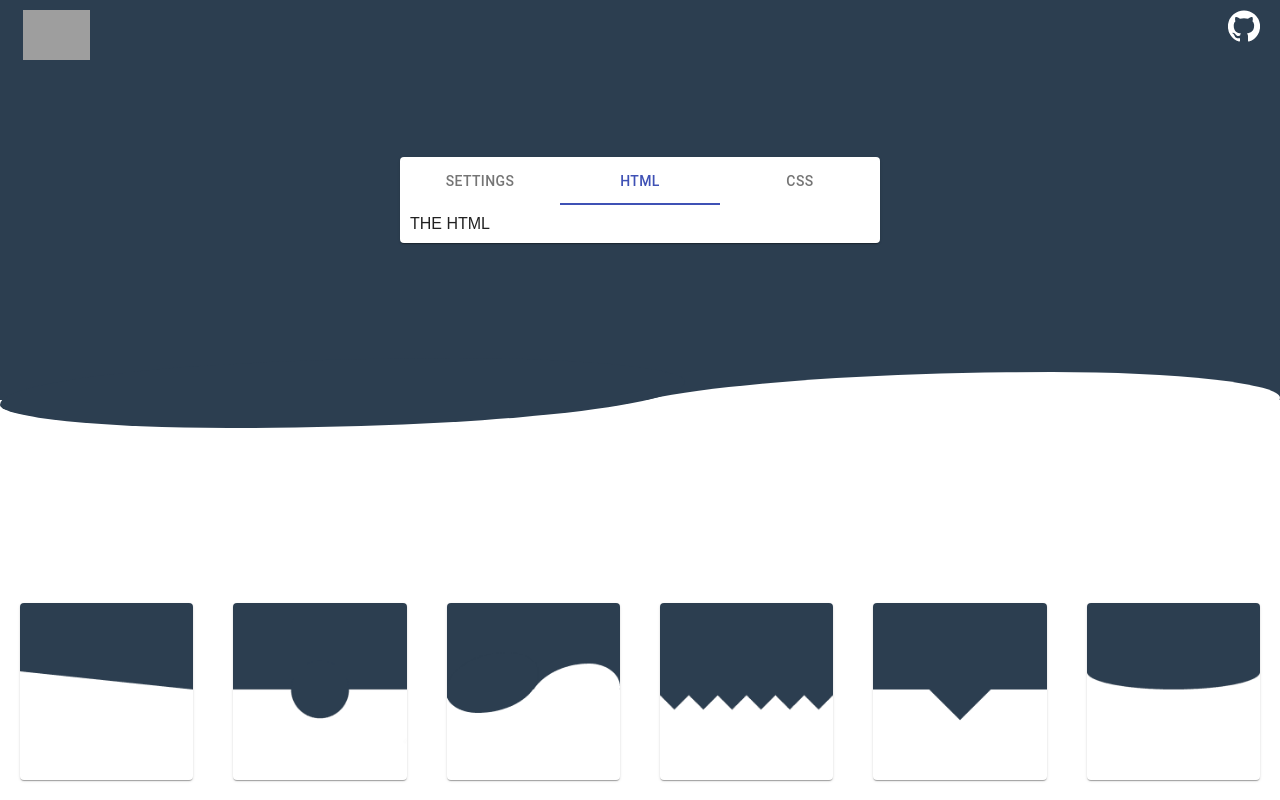
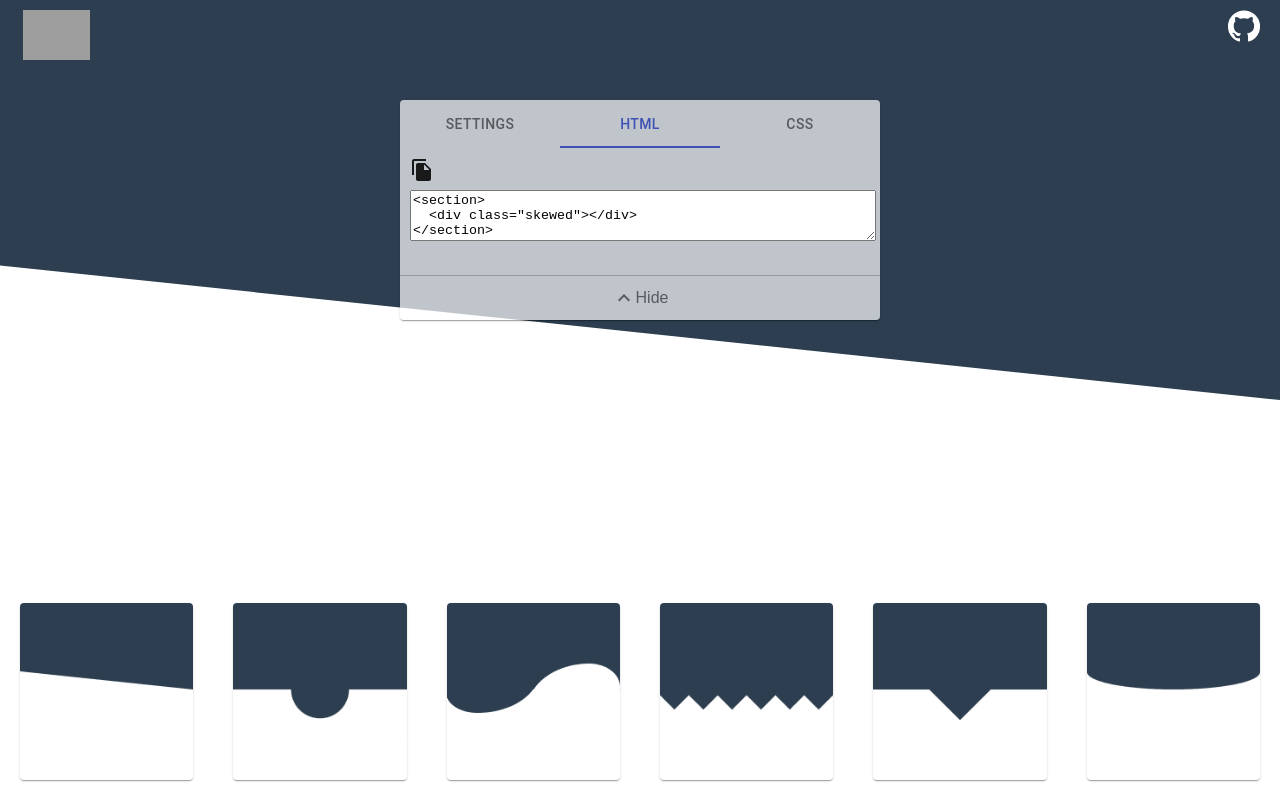
Before and after one commit to wwebdev/separator-generator, a Next.js app: page / in a window 1280 px wide. Both pictures are taken after a click on the tab "HTML". Built offline with nearby package versions, Linux system fonts and the light colour scheme; grey boxes are pictures that could not be loaded.

Commit message:
add css generation for skewed separator

```diff
--- a/components/Generator/Controls.js
+++ b/components/Generator/Controls.js
@@ -1,10 +1,30 @@
-import React from 'react'
+import React, { useState } from 'react'
 import { Paper, Tabs, Tab, Slider, Checkbox } from '@material-ui/core'
+import { ExpandLess, ExpandMore, FileCopy } from '@material-ui/icons'
 import * as S from './styled'
+import { generateHtmlCode, generateCssCode } from './codeGenerators'
 
 const Controls = props => {
-    const { setOptions, options } = props
+    const { setOptions, options, active } = props
     const [value, setValue] = React.useState(0)
+    const [isVisible, setVisible] = React.useState(true)
+    const [copiedCode, showCopied] = useState('')
+
+    const htmlCode = generateHtmlCode(active)
+    const cssCode = generateCssCode({ active, options })
+
+    let htmlTextArea = React.createRef()
+    let cssTextArea = React.createRef()
+
+    const copyToClipboard = (textArea, areaName) => {
+        textArea.current.select()
+        document.execCommand('copy')
+        showCopied(areaName)
+
+        setTimeout( () => {
+            showCopied('')
+        }, 2000);
+    }
 
     const handleCheck = e => {
         setOptions({ ...options, [e.target.name]: e.target.checked });
@@ -30,7 +50,7 @@ const Controls = props => {
                 <Tab label="HTML" />
                 <Tab label="CSS" />
             </Tabs>
-            <S.ControlContent>
+            <S.ControlContent isVisible={isVisible}>
                 { value === 0 &&
                     <div>
                         { options.reversed !== undefined &&
@@ -62,16 +82,33 @@ const Controls = props => {
                 }
                 { value === 1 &&
                     <div>
-                        THE HTML
+                        <FileCopy onClick={() => copyToClipboard(htmlTextArea, 'html')} />
+                        <S.Copied visible={copiedCode === 'html'}>copied</S.Copied>
+                        <S.CodeArea
+                            value={htmlCode}
+                            rowsMax={5}
+                            marginBottom={true}
+                            ref={htmlTextArea}
+                        />
                     </div>
                 }
                 { value === 2 &&
                     <div>
-                        THE CSS
+                        <FileCopy onClick={() => copyToClipboard(cssTextArea, 'css')} />
+                        <S.Copied visible={copiedCode === 'css'}>copied</S.Copied>
+                        <S.CodeArea
+                            value={cssCode}
+                            rowsMax={5}
+                            marginBottom={true}
+                            ref={cssTextArea}
+                        />
                     </div>
                 }
-                { /* TODO hide (arrow up) button on mobile */ }
             </S.ControlContent>
+            <S.ControlToggle onClick={() => setVisible(!isVisible)}>
+                { isVisible && <span><ExpandLess /> Hide</span>}
+                { !isVisible && <span><ExpandMore /> Show</span> }
+            </S.ControlToggle>
         </S.Controls>
     )
 }
--- /dev/null
+++ b/components/Generator/codeGenerators.js
@@ -0,0 +1,31 @@
+import { SEPARATORS } from './constants'
+import { darkGrey } from '../../ui/constants'
+
+export const generateHtmlCode = active => [SEPARATORS.SKEWED, SEPARATORS.WAVE].includes(active)
+? `<section>
+  <div class="${active}"></div>
+</section>`
+: `<section class="${active}"></section>`
+
+export const generateCssCode = ({ active, options }) => {
+  // TODO check what to generate
+  return `.${active} {
+  ${generateSkewCss(options)}
+}`
+}
+
+export const generateSkewCss = ({ angle, reversed }) =>
+`position: absolute;
+  top: 0;
+  bottom: 0;
+  right: 0;
+  left: 0;
+  width: 100%;
+  height: 100%;
+  background: ${darkGrey};
+  z-index: 0;
+  ${!reversed
+  ? `transform: skewY(${angle.value}deg);
+  transform-origin: top right;`
+  : `transform: skewY(-${angle.value}deg);
+  transform-origin: top left;`}`
--- a/components/Generator/constants.js
+++ b/components/Generator/constants.js
@@ -71,11 +71,6 @@ export const SEPARATOR_OPTIONS = {
             min: 0,
             max: 100,
         },
-        top: {
-            value: 50,
-            min: 0,
-            max: 50,
-        },
     },
     [SEPARATORS.CURVED]: {
         reversed: false,
--- a/components/Generator/index.js
+++ b/components/Generator/index.js
@@ -7,7 +7,7 @@ import * as S from './styled'
 import { SEPARATORS, SEPARATOR_OPTIONS } from './constants'
 
 const Generator = props => {
-    const defaultSeparator = SEPARATORS.WAVE
+    const defaultSeparator = SEPARATORS.SKEWED
     const [active, setActive] = useState(defaultSeparator)
     const [options, setOptions] = useState(SEPARATOR_OPTIONS[defaultSeparator])
 
@@ -17,6 +17,16 @@ const Generator = props => {
     }
 
     const reversedClass = options.reversed ? 'reverse' : ''
+    // TODO improve
+    const TopElement = active === SEPARATORS.SEMI_CIRCLE
+        ? S.SemiCircle
+        : active === SEPARATORS.SPIKES
+            ? S.Spikes
+            : active === SEPARATORS.TRIANGLE
+                ? S.Triangle
+                : active === SEPARATORS.CURVED
+                    ? S.Curved
+                    : S.Top
 
     return (
         <React.Fragment>
@@ -31,17 +41,15 @@ const Generator = props => {
                 </a>
             </S.Header>
             <S.Container>
-                <S.Top className={cn(active, reversedClass)} options={options}>
+                <TopElement className={cn(active, reversedClass)} options={options}>
                     <Controls
                         options={options}
                         setOptions={setOptions}
+                        active={active}
                     />
 
                     { active === SEPARATORS.SKEWED &&
-                        <S.SkewBg
-                            className={reversedClass}
-                            angle={options.angle.value}>
-                        </S.SkewBg>
+                        <S.SkewBg options={options}></S.SkewBg>
                     }
                     { active === SEPARATORS.WAVE &&
                         <S.Wave
@@ -49,7 +57,7 @@ const Generator = props => {
                             curve={options.curve.value}>
                         </S.Wave>
                     }
-                </S.Top>
+                </TopElement>
                 <S.Bottom>
                     <S.Row>
                         { Object.entries(SEPARATORS).map(([key, val]) =>
--- a/components/Generator/styled.js
+++ b/components/Generator/styled.js
@@ -1,7 +1,12 @@
-import styled from 'styled-components'
-import { Card, FormControlLabel as MuiFormControlLabel } from '@material-ui/core'
+import styled, { css } from 'styled-components'
+import _get from 'lodash/get'
+import {
+  Card,
+  TextareaAutosize,
+  FormControlLabel as MuiFormControlLabel
+} from '@material-ui/core'
 import { darkGrey } from '../../ui/constants'
-import _get from 'lodash/get'
+import { generateSkewCss } from './codeGenerators'
 
 export const Container = styled.main`
   height: 100vh;
@@ -44,7 +49,12 @@ export const Top = styled(Section)`
   color: #fff;
   background: ${darkGrey};
 
-  &.curved {
+  &.skewed {
+    background: transparent;
+  }
+`
+
+export const Curved = styled(Top)`
   border-bottom-left-radius: 50% ${props => _get(props, 'options.curve.value')}%;
   border-bottom-right-radius: 50% ${props => _get(props, 'options.curve.value')}%;
 
@@ -63,9 +73,9 @@ export const Top = styled(Section)`
       height: 50px;
     }
   }
-  }
+`
 
-  &.spikes {
+export const Spikes = styled(Top)`
   &::after {
     content: '';
     position: absolute;
@@ -79,9 +89,10 @@ export const Top = styled(Section)`
     background-image: linear-gradient(135deg, ${darkGrey} 25%, transparent 25%), linear-gradient(225deg, ${darkGrey} 25%, transparent 25%);
     background-position: ${props => _get(props, 'options.left.value')}%;
   }
-  }
+`
 
-  &.triangle::before {
+export const Triangle = styled(Top)`
+  &::before {
     content: '';
     position: absolute;
     bottom: 0;
@@ -92,15 +103,17 @@ export const Top = styled(Section)`
     height: ${props => _get(props, 'options.size.value')}px;
     transform:
       translateX(-50%)
-      translateY(${props => _get(props, 'options.top.value')}%)
+      translateY(50%)
       rotate(45deg);
   }
 
-  &.triangle.reverse::before {
+  &.reverse::before {
     background: #fff;
   }
+`
 
-  &.semiCircle::before {
+export const SemiCircle = styled(Top)`
+  &::before {
     position: absolute;
     content: '';
     left: ${props => _get(props, 'options.left.value')}%;
@@ -113,32 +126,16 @@ export const Top = styled(Section)`
     bottom: 0px;
   }
 
-  &.semiCircle.reverse::before {
+  &.reverse::before {
     background: #fff;
-  }
-
-  &.skewed {
-    background: transparent;
+    transform:
+      translateX(-50%)
+      translateY(${props => (_get(props, 'options.top.value') || 0) * -1 + 100}%);
   }
 `
 
 export const SkewBg = styled.div`
-  position: absolute;
-  top: 0;
-  bottom: 0;
-  right: 0;
-  left: 0;
-  width: 100%;
-  height: 100%;
-  background: ${darkGrey};
-  transform: ${props => `skewY(${props.angle}deg)`};
-  transform-origin: top right;
-  z-index: 0;
-
-  &.reverse {
-    transform: ${props => `skewY(-${props.angle}deg)`};
-    transform-origin: top left;
-  }
+  ${props => generateSkewCss(props.options)}
 `
 
 export const Wave = styled.div`
@@ -217,18 +214,35 @@ export const Row = styled.div`
 
 export const Controls = styled(Card)`
   position: relative;
-  background-color: #fff;
+  background-color: rgba(255,255,255,0.7) !important;
   z-index: 20;
 
-  @media (max-height: 768px) { /* TODO figure out height */
+  @media (max-height: 900px) {
     position: absolute;
-    background-color: rgba(255,255,255,0.7) !important;
     top: 100px;
   }
 `
 
 export const ControlContent = styled.div`
   padding: 10px;
+  display: ${props => props.isVisible ? 'block' : 'none'};
+`
+
+export const ControlToggle = styled.div`
+  @media (min-height: 899px) {
+    display: none;
+  }
+
+  padding: 10px;
+  border-top: 1px solid rgba(0,0,0,0.23);
+  cursor: pointer;
+
+  > span {
+    color: rgba(0, 0, 0, 0.54);
+    display: flex;
+    align-items: center;
+    justify-content: center;
+  }
 `
 
 export const FormControlLabel = styled(MuiFormControlLabel)`
@@ -241,3 +255,22 @@ export const SliderContainer = styled.div`
     color: ${darkGrey};
   }
 `
+export const CodeArea = styled(TextareaAutosize)`
+    width: 100%;
+    margin-bottom: ${props => props.marginBottom ? '20px' : '0'};
+`
+
+export const Copied = styled.span`
+    display: inline-block;
+    padding: 4px;
+    margin-right: 5px;
+    background: rgba(0,0,0,0.8);
+    color: rgba(255,255,255,0.6);
+    border-radius: 5px;
+    opacity: 0;
+    transition: opacity 0.3s;
+
+    ${props => props.visible && css`
+        opacity: 1;
+    `}
+`
--- a/pages/index.js
+++ b/pages/index.js
@@ -8,7 +8,7 @@ const Home = () => (
       <title>Separator Generator</title>
       <link rel="icon" href="/favicon.ico" />
       <style>{`
-        body { margin: 0; font-family: sans-serif; }
+        body { margin: 0; font-family: sans-serif; overflow: hidden; width: 100%; }
       `}</style>
     </Head>
 
```
Lines whose indentation alone changed are shown as unchanged.
